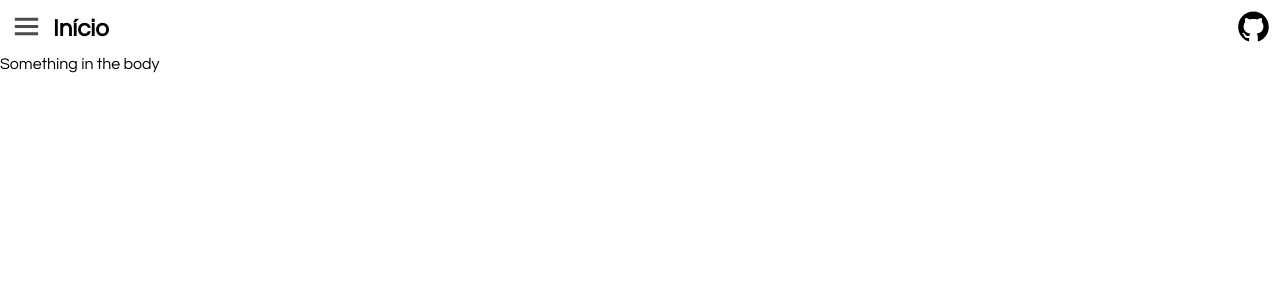
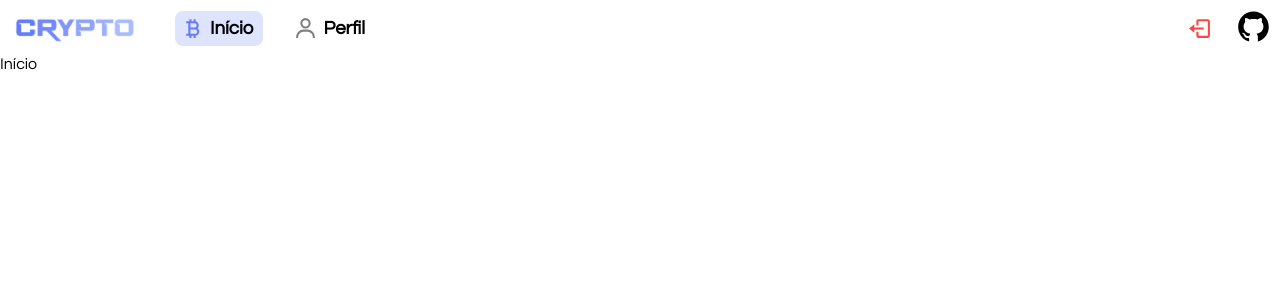
Before and after one commit to joaorodrs/crypto, a React (Create React App) app: page / in a window 1280 px wide. Shown: the top 300 px of the page. Built offline with nearby package versions, Linux system fonts and the light colour scheme.

Commit message:
feat: responsiveness applied to desktop screens

```diff
--- a/src/pages/Home.tsx
+++ b/src/pages/Home.tsx
@@ -1,9 +1,11 @@
 import { useState } from "react"
-import { BiMenu } from "react-icons/bi"
+import { BiMenu, BiBitcoin, BiUser, BiLogOut } from "react-icons/bi"
 import { AiFillGithub } from 'react-icons/ai'
 import { Drawer } from "../components/Drawer"
 
 import styles from '../styles/pages/Home.module.css'
+
+import cryptoImg from '../assets/crypto.png'
 
 export const Home = () => {
   const [showDrawer, setShowDrawer] = useState(false)
@@ -32,7 +34,47 @@ export const Home = () => {
         >
           <BiMenu size={35} />
         </button>
+        <div className={styles.logoWrapper}>
+          <img
+            src={cryptoImg}
+            alt="Crypto"
+          />
+        </div>
         <h2>{activeComponent}</h2>
+        <nav>
+          <a
+            className={styles.drawerItem}
+            onClick={() => toggleComponent('Início')}
+            style={{
+              background: activeComponent === 'Início' ? "#657bf936" : 'white'
+            }}
+          >
+            <BiBitcoin
+              size={25}
+              color={activeComponent === 'Início' ? "#657bf9" : 'gray'}
+            />
+            <h3>Início</h3>
+          </a>
+          <a
+            className={styles.drawerItem}
+            onClick={() => toggleComponent('Perfil')}
+            style={{
+              background: activeComponent === 'Perfil' ? "#657bf936" : 'white'
+            }}
+          >
+            <BiUser
+              size={25}
+              color={activeComponent === 'Perfil' ? "#657bf9" : 'gray'}
+            />
+            <h3>Perfil</h3>
+          </a>
+          <a
+            className={styles.drawerItem}
+            onClick={() => alert('Logged out')}
+          >
+            <BiLogOut size={25} color="#f44" />
+          </a>
+        </nav>
         <a
           href="https://github.com/joaorodrs/crypto"
           target="_blank"
@@ -51,7 +93,7 @@ export const Home = () => {
           background: showDrawer ? '#ddd' : 'white'
         }}
       >
-        Something in the body
+        {activeComponent}
       </main>
     </div>
   )
--- a/src/styles/components/Drawer.module.css
+++ b/src/styles/components/Drawer.module.css
@@ -38,3 +38,10 @@
 .drawerItem:hover {
   opacity: 0.7;
 }
+
+@media (min-width: 800px) {
+  .drawerContainer {
+    position: fixed;
+    margin-left: 0;
+  }
+}
--- a/src/styles/pages/Home.module.css
+++ b/src/styles/pages/Home.module.css
@@ -10,6 +10,15 @@
   display: flex;
   align-items: center;
   transition: background 0.3s;
+  background: white;
+}
+
+.logoWrapper {
+  display: none;
+}
+
+.header nav {
+  display: none;
 }
 
 .menuButton {
@@ -31,3 +40,56 @@
   width: 100vw;
   transition: background 0.3s;
 }
+
+@media (min-width: 800px) {
+  .header {
+    box-shadow: 0 -10px 10px black;
+  }
+
+  .header > h2 {
+    display: none;
+  }
+
+  .logoWrapper {
+    display: flex;
+    height: 56px;
+    margin-left: 15px;
+  }
+
+  .logoWrapper img {
+    width: 120px;
+    margin: auto auto 13px auto;
+  }
+
+  .header nav {
+    display: flex;
+    margin-left: 15px;
+    width: 100%;
+  }
+
+  .header nav a {
+    display: flex;
+    align-items: center;
+    transition: opacity 0.3s;
+    cursor: pointer;
+    margin-left: 25px;
+    padding: 5px 10px 5px 5px;
+    border-radius: 8px;
+  }
+
+  .header nav a:hover {
+    opacity: 0.7;
+  }
+
+  .header nav a svg {
+    margin-right: 5px;
+  }
+
+  .header nav a:last-child {
+    margin-left: auto;
+  }
+
+  .menuButton {
+    display: none;
+  }
+}
```
